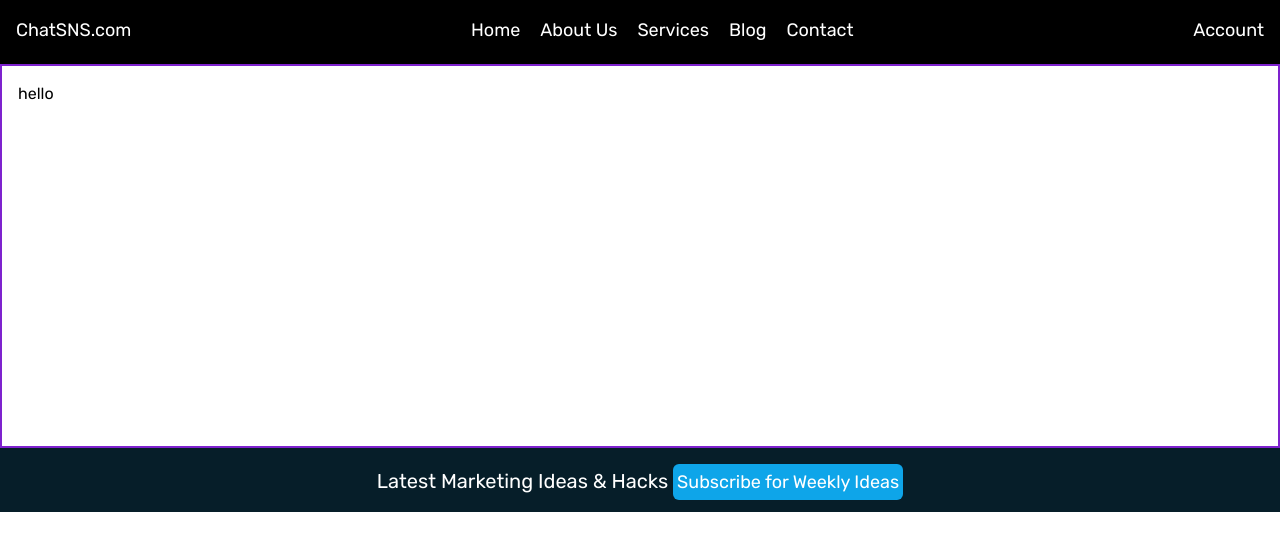
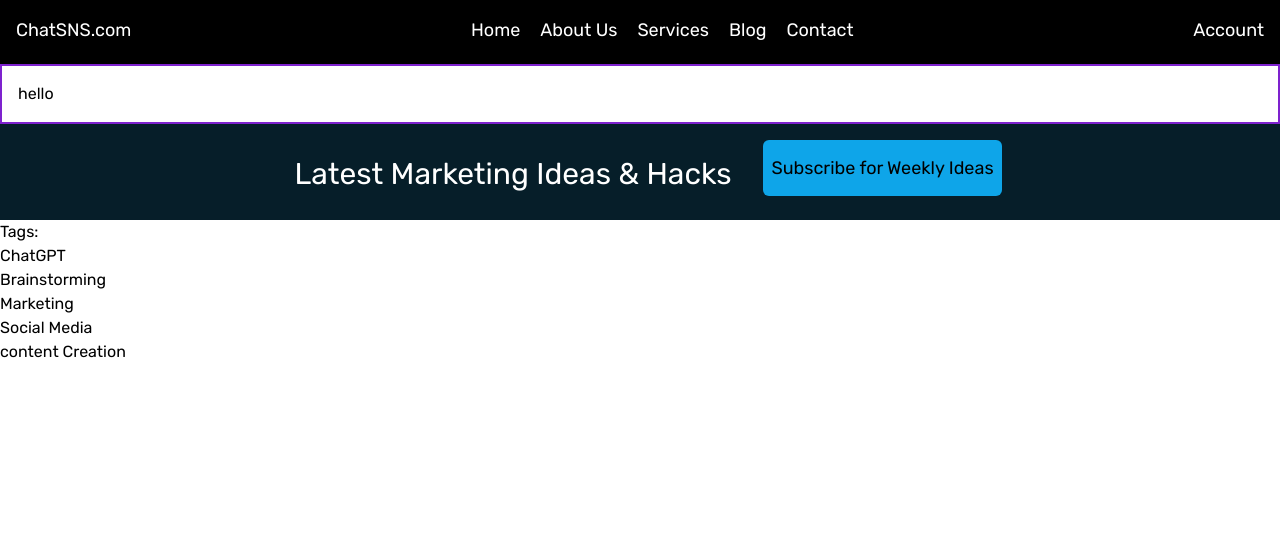
Before and after one commit to sundarraj33/ChatSNS, a React (Create React App) app: page / in a window 1280 px wide. Shown: the top 550 px of the page. Built offline with nearby package versions, Linux system fonts and the light colour scheme.

Commit message:
Main Dashboard Working.

```diff
--- a/src/App.js
+++ b/src/App.js
@@ -1,13 +1,13 @@
 import './App.css';
 import './input.css';
 import './output.css';
-import navbar from './template/navbar';
 import Navbar1 from './template/Navbar1';
+import Main from './template/Main';
 function App() {
   return (
     <>
-    <navbar/>
     <Navbar1/>
+    <Main />
     </>
   );
 }
--- /dev/null
+++ b/src/template/Main.js
@@ -0,0 +1,22 @@
+const Main = ()=>{
+    return(
+        <>
+        <main>
+            <div className="">
+                <div className="main-navbar">
+                <p>Tags:</p>
+                    <ul>
+                        <li>ChatGPT</li>
+                        <li>Brainstorming</li>
+                        <li>Marketing</li>
+                        <li>Social Media</li>
+                        <li>content Creation</li>
+                    </ul>
+                </div>
+            </div>
+        </main>
+        </>
+    )
+}
+
+export default Main;
--- a/src/template/Navbar2.js
+++ b/src/template/Navbar2.js
@@ -1,12 +1,12 @@
 const Navbar2 = ()=>{
     return(
         <>
-            <div className="navbar2 h-96 border-rose-950 border-2 sm:border-green-300 md:border-red-600 lg:border-sky-600 xl:border-purple-700 " >
+            <div className="navbar2 h-full border-rose-950 border-2 sm:border-green-300 md:border-red-600 lg:border-sky-600 xl:border-purple-700 " >
                 <h2 className="p-4 ">hello</h2>
             </div>
-            <div className="container h-16" style={{backgroundColor:'rgb(6,30,41)'}}>
-                <p className="text-white p-4 text-center text-xl">Latest Marketing Ideas & Hacks <button className="bg-sky-500 p-1 text-lg rounded-md">Subscribe for Weekly Ideas</button></p>
-
+            <div className=" h-24 flex flex-row justify-center" style={{backgroundColor:'rgb(6,30,41)'}}>
+                <p className="text-white p-4 text-center text-xl mx-2 my-4 xl:text-3xl">Latest Marketing Ideas & Hacks </p>
+                <button className="bg-sky-500 text-lg h-14 mx-2 my-4 p-2 rounded-md">Subscribe for Weekly Ideas</button>
             </div>
         </>
     )
```
